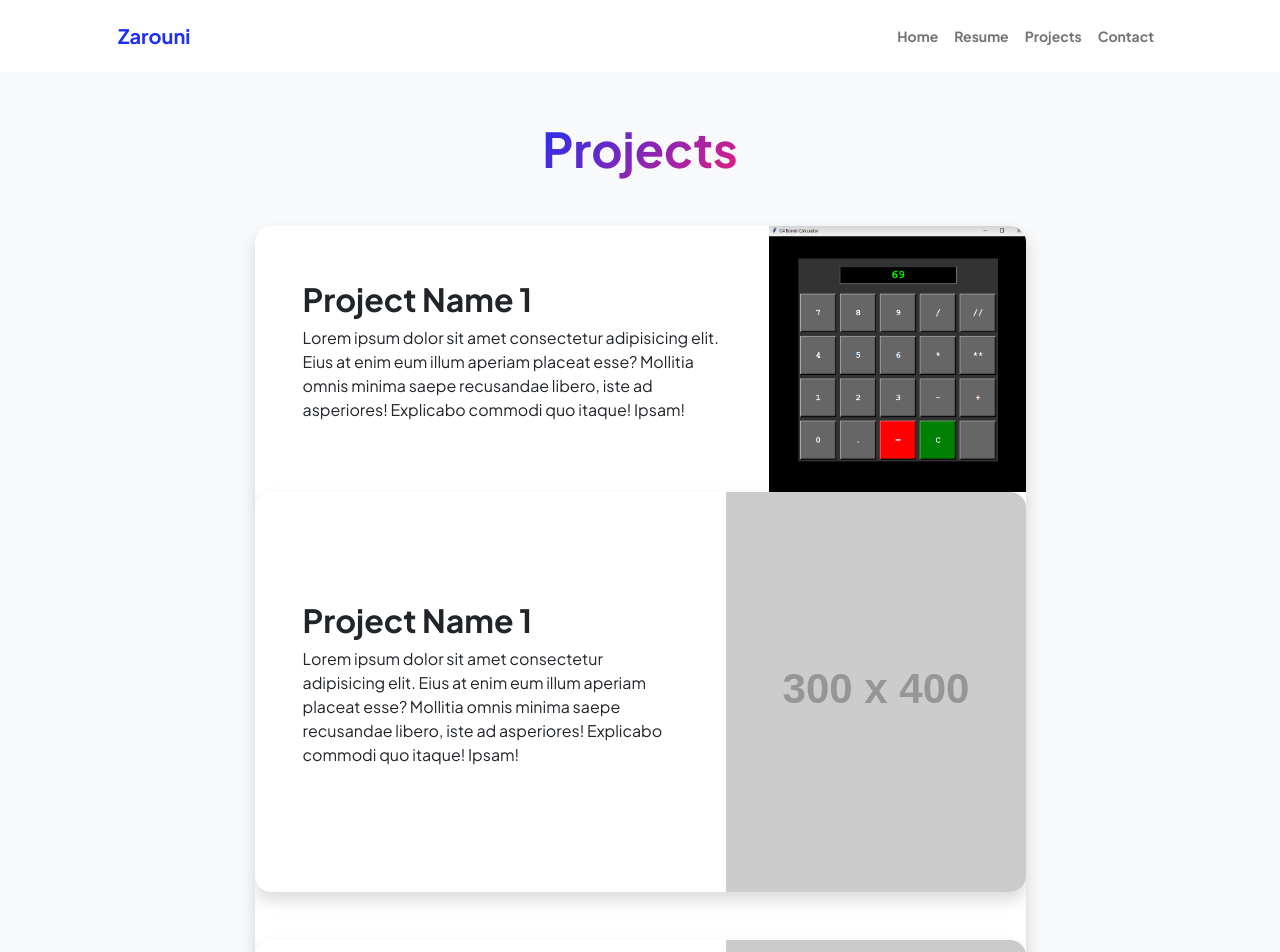
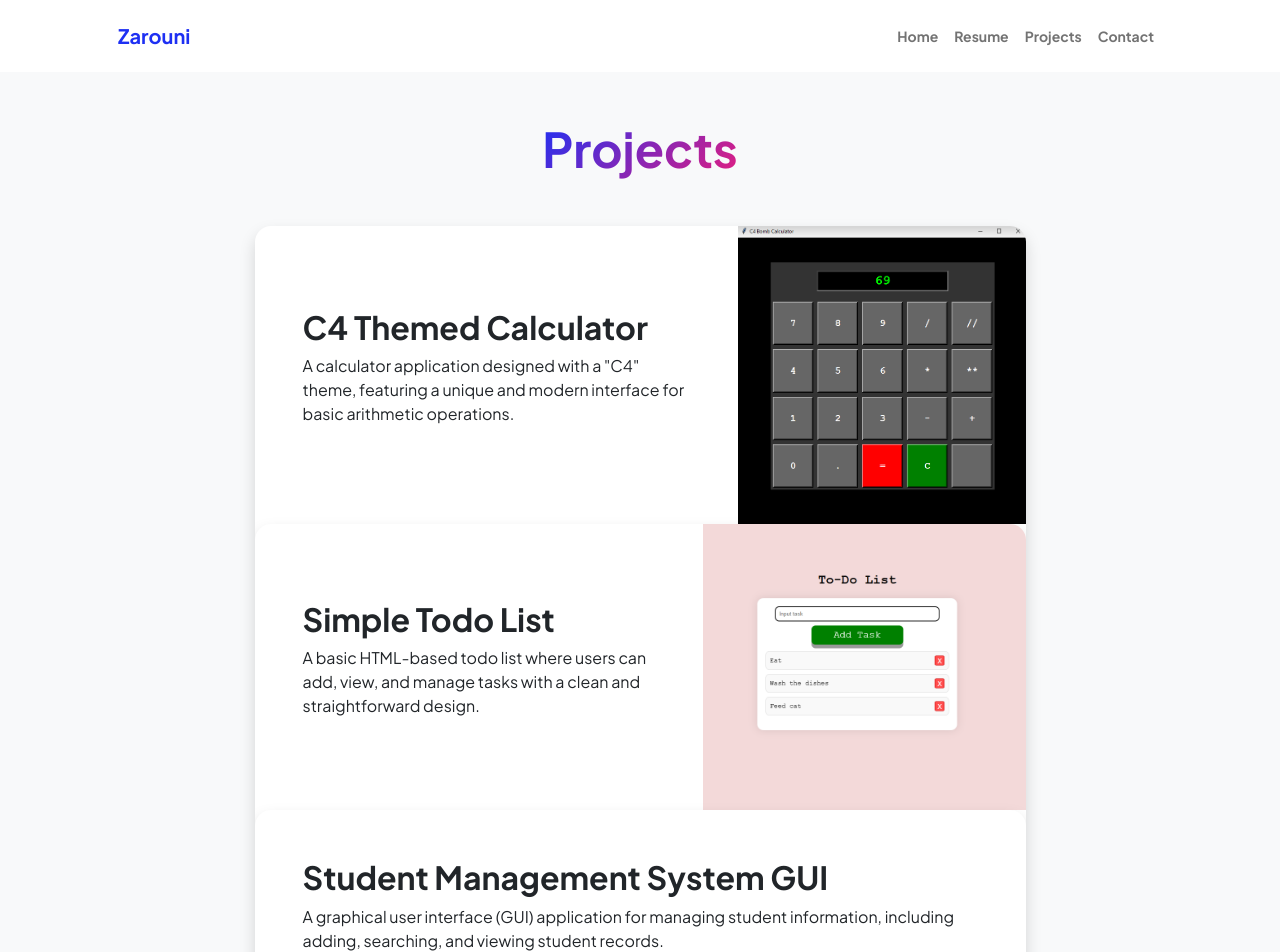
Before and after one commit to shoypogi69/final, a plain HTML site: page Portfolio/projects.html in a window 1280 px wide. Shown: the top 952 px of the page. Drawn offline with nearby package versions, Linux system fonts and the light colour scheme; placeholder pictures from the web are drawn by us; a script that the page names is missing.

Commit message:
Update projects.html

```diff
--- a/Portfolio/projects.html
+++ b/Portfolio/projects.html
@@ -47,12 +47,12 @@
                                 <div class="card-body p-0">
                                     <div class="d-flex align-items-center">
                                         <div class="p-5">
-                                            <h2 class="fw-bolder">Project Name 1</h2>
-                                            <p>Lorem ipsum dolor sit amet consectetur adipisicing elit. Eius at enim eum illum aperiam placeat esse? Mollitia omnis minima saepe recusandae libero, iste ad asperiores! Explicabo commodi quo itaque! Ipsam!</p>
+                                            <h2 class="fw-bolder">C4 Themed Calculator</h2>
+                                            <p>A calculator application designed with a "C4" theme, featuring a unique and modern interface for basic arithmetic operations.</p>
                                         </div>
-                                        <div class="img-container" style="width: 950px;">
-                                            <img class="img-fluid" src="c4bomb.png" alt="Project 1 Image" />
-                                        </div>
+                                        <a href="https://github.com/shoypogi69/final/blob/main/Portfolio/other%20projects/calculatorc4.py" target="_blank">
+                                            <img class="img-fluid project-image" src="c4bomb.png" alt="Project 1 Image" />
+                                        </a>
 
                                 </div>
                             </div>
@@ -62,11 +62,12 @@
                                 <div class="card-body p-0">
                                     <div class="d-flex align-items-center">
                                         <div class="p-5">
-                                            <h2 class="fw-bolder">Project Name 1</h2>
-                                            <p>Lorem ipsum dolor sit amet consectetur adipisicing elit. Eius at enim eum illum aperiam placeat esse? Mollitia omnis minima saepe recusandae libero, iste ad asperiores! Explicabo commodi quo itaque! Ipsam!</p>
+                                            <h2 class="fw-bolder">Simple Todo List</h2>
+                                            <p>A basic HTML-based todo list where users can add, view, and manage tasks with a clean and straightforward design.</p>
                                         </div>
-                                        <img class="img-fluid" src="https://dummyimage.com/300x400/343a40/6c757d" alt="..." />
-                                    </div>
+                                        <a href="https://github.com/shoypogi69/final/tree/main/Portfolio/other%20projects/TODO" target="_blank">
+                                            <img class="img-fluid project-image" src="TODO.png" alt="Project 2 Image" />
+                                        </a>
                                 </div>
                             </div>
                              <!-- Project Card 3-->
@@ -74,11 +75,11 @@
                                 <div class="card-body p-0">
                                     <div class="d-flex align-items-center">
                                         <div class="p-5">
-                                            <h2 class="fw-bolder">Project Name 2</h2>
-                                            <p>Lorem ipsum dolor sit amet consectetur adipisicing elit. Eius at enim eum illum aperiam placeat esse? Mollitia omnis minima saepe recusandae libero, iste ad asperiores! Explicabo commodi quo itaque! Ipsam!</p>
-                                        </div>
-                                        <img class="img-fluid" src="https://dummyimage.com/300x400/343a40/6c757d" alt="..." />
-                                    </div>
+                                            <h2 class="fw-bolder">Student Management System GUI</h2>
+                                            <p>A graphical user interface (GUI) application for managing student information, including adding, searching, and viewing student records.</p>
+                                        <a href="https://github.com/shoypogi69/final/tree/main/Portfolio/GUI%20student/GUI%20Final/STUDENT%20FINAL" target="_blank">
+                                            <img class="img-fluid project-image" src="gui.png" alt="Project 3 Image" />
+                                        </a>
                                 </div>
                             </div>
                         </div>
```
